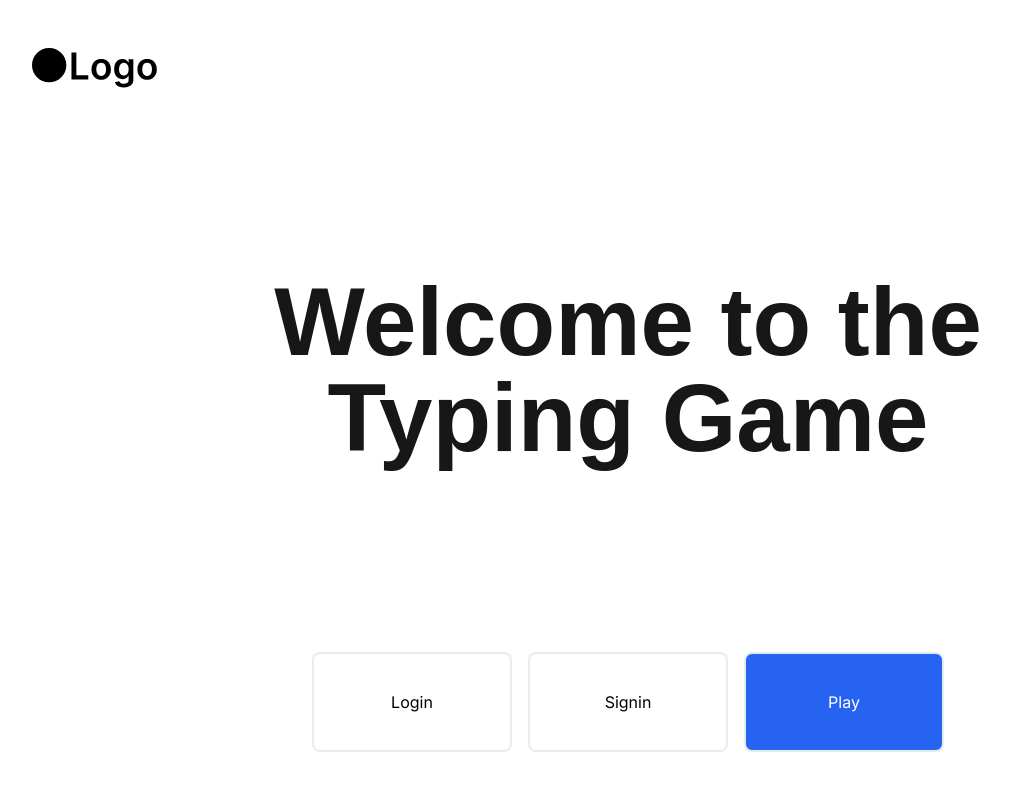
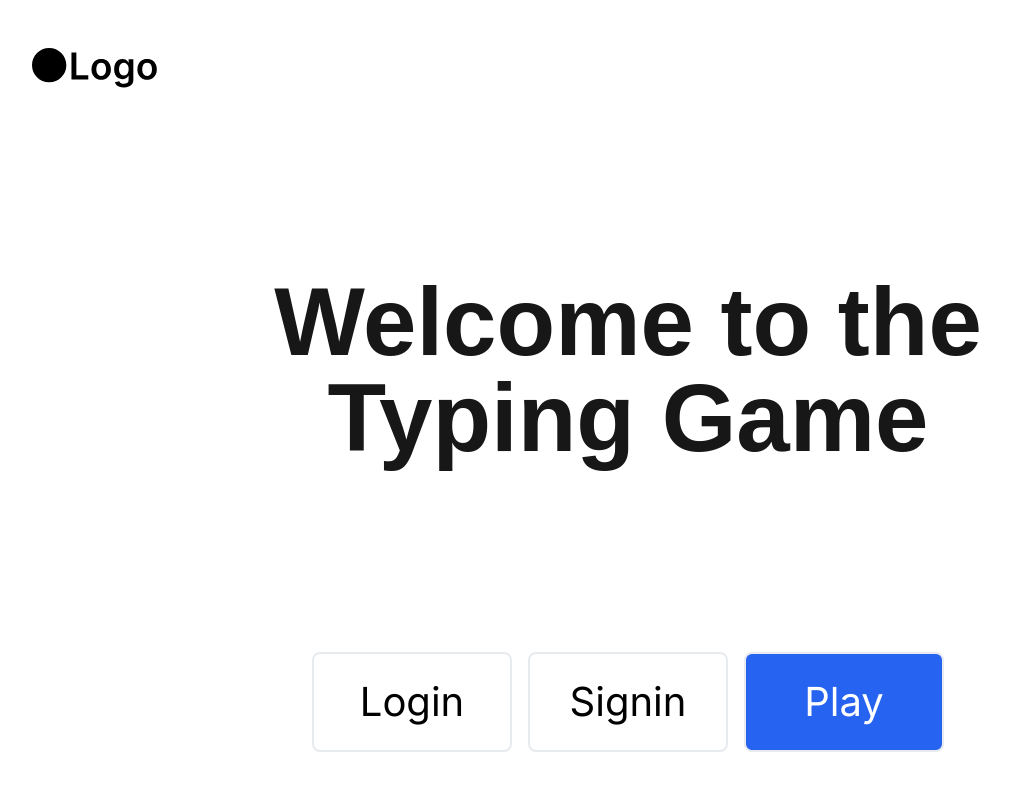
Before and after one commit to rikeda-cloud/react, a Next.js app in the folder typing-game/: page / in a window 1280 px wide. Shown: the top 790 px of the page, without its empty margins (12-1022 px from the left). Built offline with nearby package versions, Linux system fonts and the light colour scheme.

Commit message:
[update] SimpleButton Text Size

```diff
--- a/typing-game/src/components/SimpleButton.tsx
+++ b/typing-game/src/components/SimpleButton.tsx
@@ -19,6 +19,7 @@ function SimpleButton({
   ...props
 }: SimpleButtonProps) {
   const buttonClasses = "border-2 rounded-lg cursor-pointer";
+  const fontSize = height * 0.4;
 
   const buttonStyles: React.CSSProperties = {
     height: `${height}px`,
@@ -27,6 +28,10 @@ function SimpleButton({
     backgroundColor: backgroundColor,
     borderColor: borderColor,
     fontFamily: "var(--font-inter)",
+    fontSize: `${fontSize}px`,
+    display: "flex",
+    alignItems: "center",
+    justifyContent: "center",
   };
 
   return (
```
